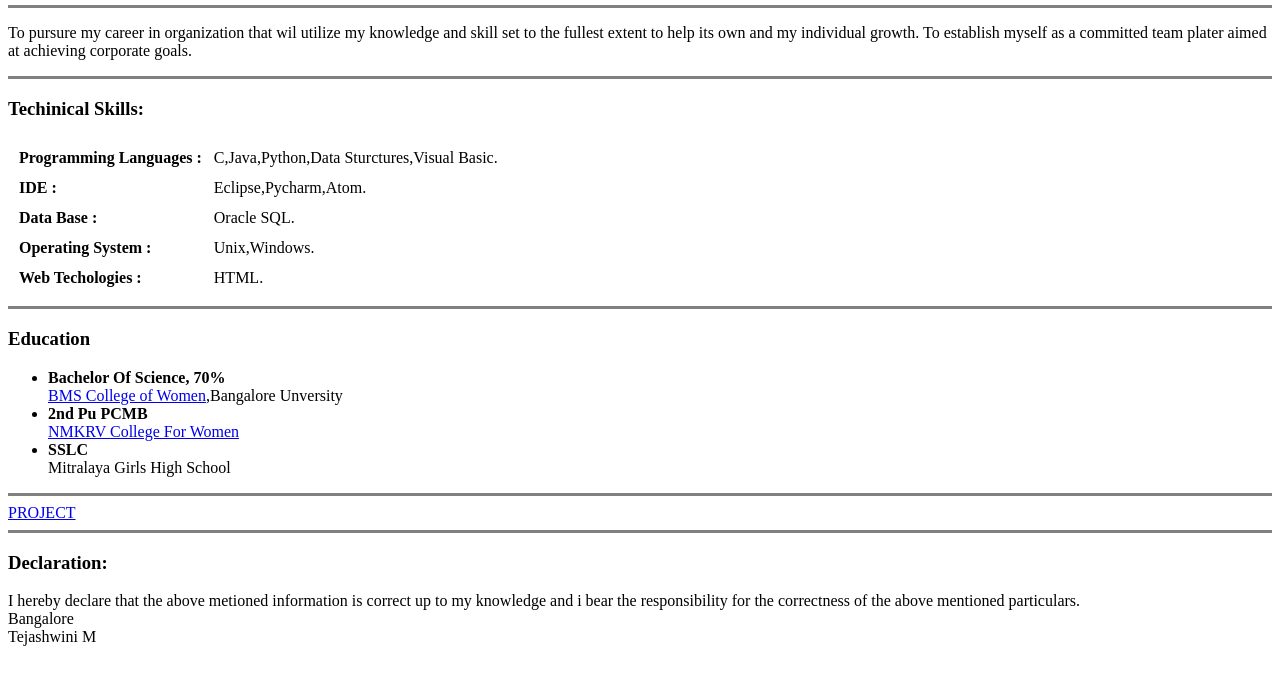
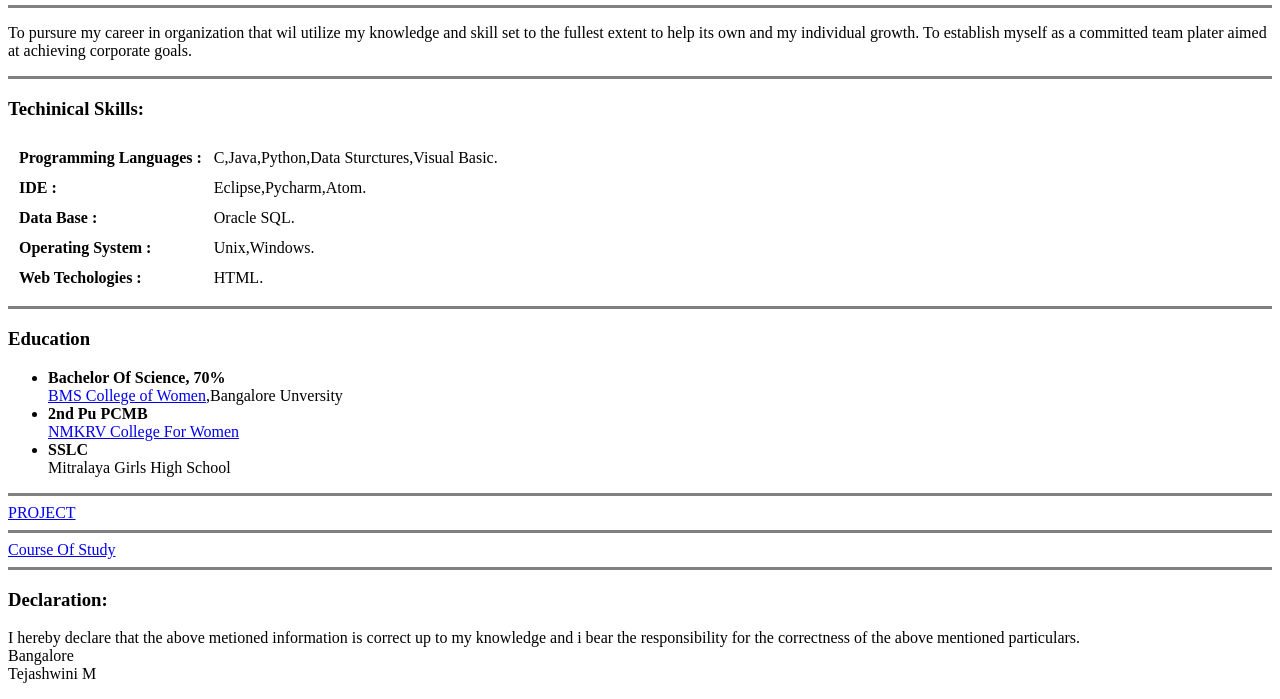
Before and after one commit to Tejashwini132/CV, a plain HTML site: page index.html in a window 1280 px wide. Shown: the part 223-922 px from the top of the page. Before the commit the page ends 885 px from the top, so only its background shows below. Drawn offline with Linux system fonts and the light colour scheme.

Commit message:
Update index.html

```diff
--- a/index.html
+++ b/index.html
@@ -51,6 +51,8 @@
     <hr size="3" noshade>
     <a href="Project.html">PROJECT</a>
     <hr size="3" noshade>
+    <a href="CourseOfStudy.html">Course Of Study</a>
+    <hr size="3" noshade>
     <h3>Declaration:</h3>
     <p>I hereby declare that the above metioned information is correct up to my knowledge and i bear the responsibility for the correctness of the above mentioned particulars.
     <br>
```
